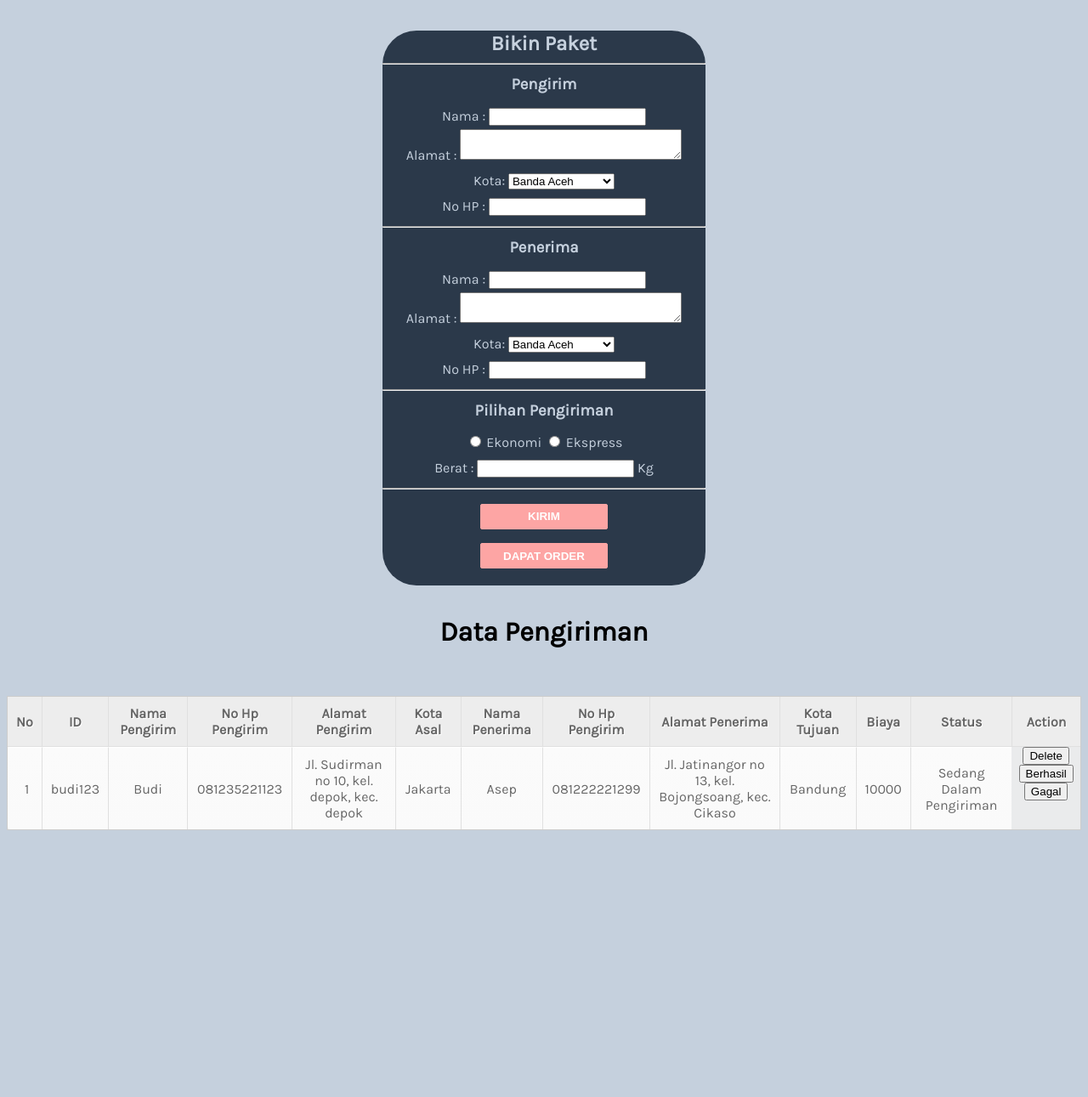
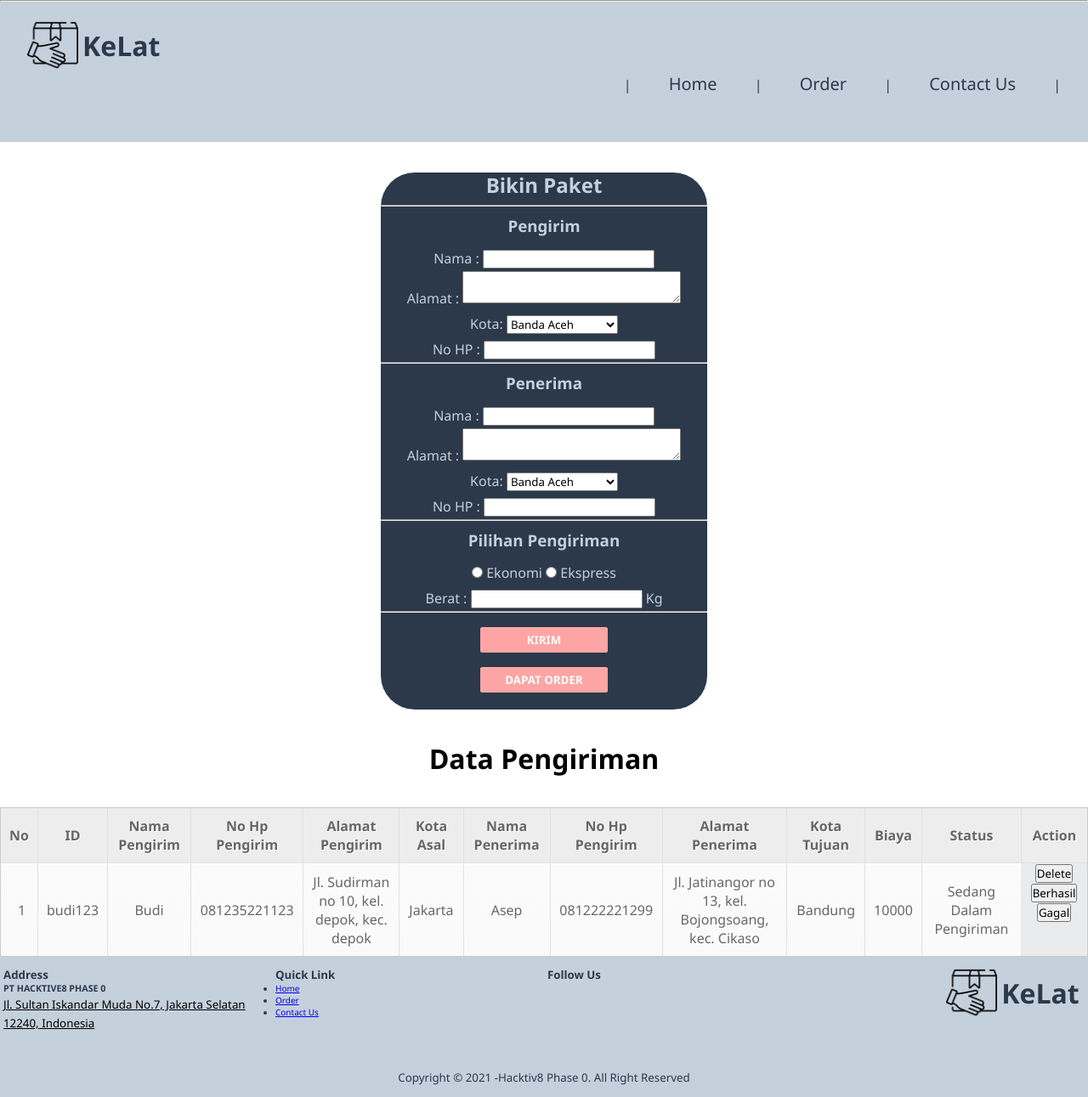
Before and after one commit to antirusuh/keLat, a plain HTML site: page order/order.html in a window 1280 px wide. Shown: the whole page at 85% size. Before the commit the page ends 985 px from the top, so only its background shows below. Drawn offline with Linux system fonts and the light colour scheme.

Commit message:
bingung di footer

```diff
--- a/order/order.css
+++ b/order/order.css
@@ -69,7 +69,7 @@ form hr {
 }
 
 body {
-    background-color: #C5D0DD;
+    background-color: #ffffff;
   /* background-color: rgb(57, 169, 219); */
   /* font-family: monospace, sans-serif; */
   font-family: 'Karla', sans-serif;
--- a/order/order.html
+++ b/order/order.html
@@ -6,13 +6,37 @@
     <meta name="viewport" content="width=device-width, initial-scale=1.0">
     <title>KeLat - Order Now!</title>
     <!-- <link rel="stylesheet" href="../main.css"> -->
+    <link rel="stylesheet" href="../style.css">
     <link rel="stylesheet" href="./order.css">
     <link rel="preconnect" href="https://fonts.gstatic.com">
     <link href="https://fonts.googleapis.com/css2?family=Karla&display=swap" rel="stylesheet">
 
 </head>
+
+<hr>
 <body>
+        <!----header---->
+    <header>
+        <div class="containerHeader">
+            <div class="logo">
+                <div style="display: flex;">
+                    <img src="../images/package.png" style="width: 60px">
+                    <h1>KeLat</h1>
+                </div>
+                <ul>
+                    <li>|</li>
+                    <li><a href="../index.html">Home </a></li>
+                    <li>|</li>
+                    <li><a href="./order.html">Order</a></li>
+                    <li>|</li>
+                    <li><a href="../contactUs.html">Contact Us</a></li>
+                    <li>|</li>
+                </ul>
+            </div>
+        </div>
+    </header>
     <section id="form-Kirim">
+
 
         <!-- <form action="lalala" method="POST"> -->
         <!-- <form> -->
@@ -157,6 +181,53 @@
         </table>
     </section>
 
+    <!-----footer----->
+    <footer>
+        <div class="containerFooter">
+            <div class="box">
+                <div class="col-4">
+                    <h5 class="icon"><strong>Address</strong></h5>
+                    <h6>PT HACKTIVE8 PHASE 0</h6>
+                    <a class="lokasi" href="https://www.google.com/maps/place/Hacktiv8/@-6.2607134,106.7794275,17z/data=!4m5!3m4!1s0x2e69f1a8713ce207:0x2c3ea1f4a28bfac5!8m2!3d-6.2607187!4d106.7816162?hl=id" style="color:black" target="_blank">
+                        Jl. Sultan Iskandar Muda No.7, Jakarta Selatan 12240,
+                        Indonesia
+                        </a>
+                </div>
+                <div class="col-4">
+                    <div style="display: flex; flex-direction: column;" class="qucikLink">
+                        <h5><strong>Quick Link</strong></h5>
+                        <ul>
+                            <li class="ukuran"><a href="../index.html">Home</a></li>
+                            <li class="ukuran"><a href="./order.html">Order</a></li>
+                            <li class="ukuran"><a href="../contactUs.html">Contact Us</a></li>
+                        </ul>
+                    </div>
+                </div>
+                <div class="col-4">
+                    <div style="display: flex; flex-direction:column;" class="followUs">
+                        <h5><strong>Follow Us</strong></h5>
+                        <ul>
+                            <li><a href="https://www.facebook.com/hacktiv8id" target="_blank"><i class="fab fa-facebook-square"></i></a></li>
+                            <li><a href="https://www.instagram.com/hacktiv8id/" target="_blank"><i class="fab fa-instagram-square"></i></a></li>
+                            <li><a href="https://www.youtube.com/channel/UCyTOwW6s6zmGGFGmLDkfp2w" target="_blank"><i class="fab fa-youtube-square"></i></a></li>
+                            <li><a href="https://twitter.com/hacktiv8id" target="_blank"><i class="fab fa-twitter-square"></i></a></li>
+                        </ul>
+                    </div>
+                </div><div class="col-4">
+                    <div class="logoFooter">
+                        <div style="display: flex;">
+                            <img src="../images/package.png" width="60">
+                            <h1>KeLat</h1>
+                        </div>
+                    </div>
+                </div>
+            </div>
+        </div>
+    </footer>
+    <div class="containerAkhir">
+        <small>Copyright &copy; 2021 -Hacktiv8 Phase 0. All Right Reserved</small>
+    </div>
+
     <script src="./order.js"></script>
 
 </body>
--- a/order/order.js
+++ b/order/order.js
@@ -365,6 +365,7 @@ function tambahPaket() {
 }
 
 function updateBerhasil(event) {
+    // event.preventDefault(); // => buat mencegah refresh
     // console.log(event.target.getAttribute('id_berhasil'));
     const index = Number(event.target.getAttribute('id_berhasil'))
 
```
